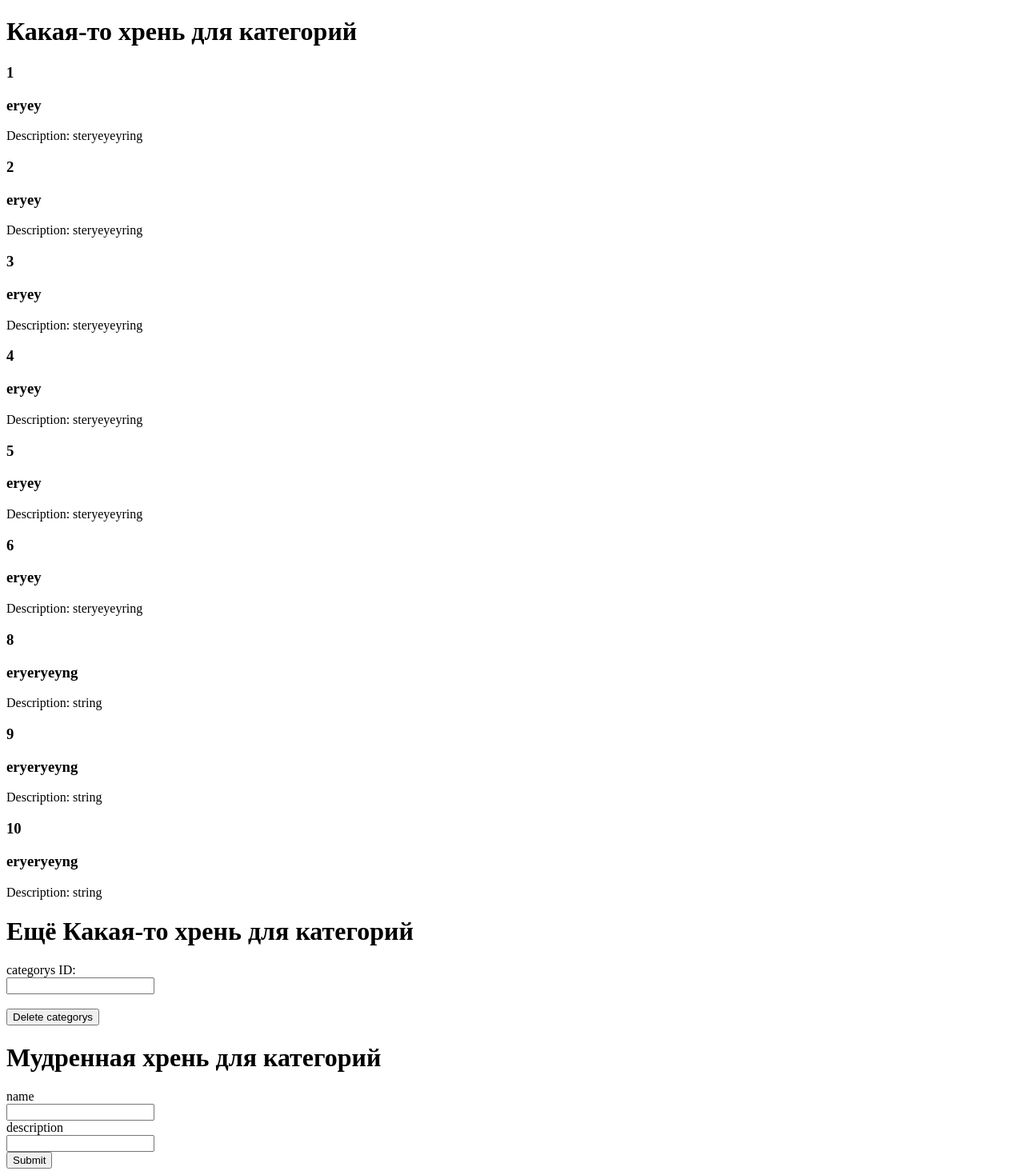
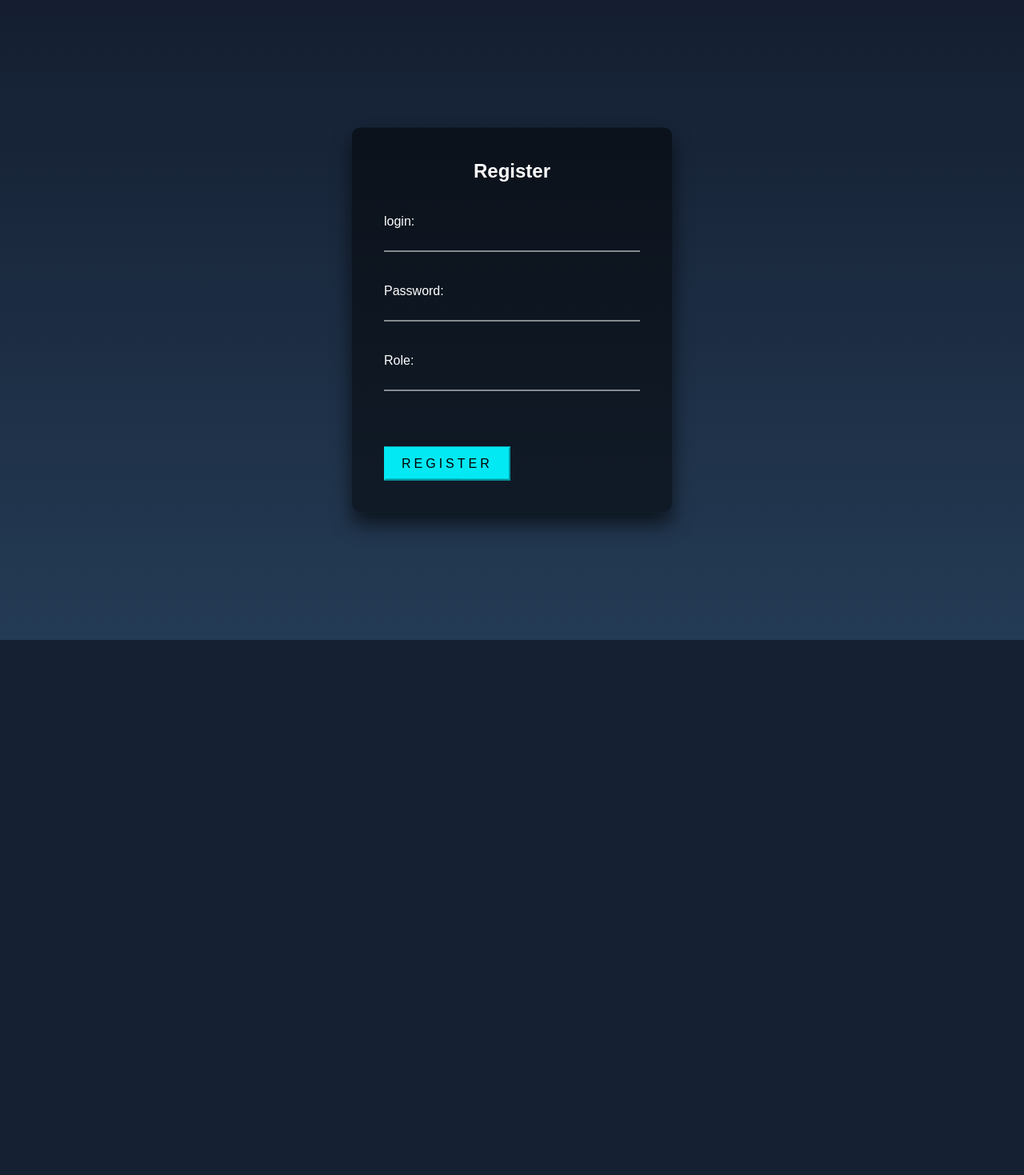
Before and after one commit to StichVickers/12345, a FastAPI app: page / in a window 1280 px wide. Shown: the whole page at 80% size. After the commit the page ends 800 px from the top, so only its background shows below. Run offline with FastAPI, Linux system fonts and the light colour scheme; data comes from the database, SQL or seed files in the repository; both versions use the stored data as it was after the commit.

Commit message:
Add files via upload

```diff
--- a/timepad-back-master/main.py
+++ b/timepad-back-master/main.py
@@ -1,7 +1,8 @@
 from fastapi import FastAPI, Request
-from db import Session,engine,Base
+from db import engine,Base
 from fastapi.responses import HTMLResponse
 from fastapi.templating import Jinja2Templates
+from fastapi.staticfiles import StaticFiles
 from routes import categorys as category_routes
 from routes import user as user_routes
 from fastapi.middleware.cors import CORSMiddleware
@@ -9,13 +10,14 @@ Base.metadata.create_all(bind=engine)
 
 app = FastAPI()
 templates = Jinja2Templates(directory="templates")
-@app.get("/", response_class=HTMLResponse)
+app.mount("/static", StaticFiles(directory="static"), name="static")
+@app.get("/main", response_class=HTMLResponse)
 async def get_home(request: Request):
     return templates.TemplateResponse("register.html", {"request": request})
 @app.get("/login", response_class=HTMLResponse)
 async def get_home(request: Request):
     return templates.TemplateResponse("login.html", {"request": request})
-@app.get("/reg", response_class=HTMLResponse)
+@app.get("/", response_class=HTMLResponse)
 async def get_home(request: Request):
     return templates.TemplateResponse("reg.html", {"request": request})
 origins = [
--- /dev/null
+++ b/timepad-back-master/static/reg.css
@@ -0,0 +1,169 @@
+html {
+    height: 100%;
+  }
+  body {
+    margin:0;
+    padding:0;
+    font-family: sans-serif;
+    background: linear-gradient(#141e30, #243b55);
+  }
+
+  .login-box {
+    position: absolute;
+    top: 50%;
+    left: 50%;
+    width: 400px;
+    padding: 40px;
+    transform: translate(-50%, -50%);
+    background: rgba(0,0,0,.5);
+    box-sizing: border-box;
+    box-shadow: 0 15px 25px rgba(0,0,0,.6);
+    border-radius: 10px;
+  }
+
+  .login-box h2 {
+    margin: 0 0 30px;
+    padding: 0;
+    color: #fff;
+    text-align: center;
+  }
+
+  .login-box .user-box {
+    position: relative;
+  }
+
+  .login-box .user-box input {
+    width: 100%;
+    padding: 10px 0;
+    font-size: 16px;
+    color: #fff;
+    margin-bottom: 30px;
+    border: none;
+    border-bottom: 1px solid #fff;
+    outline: none;
+    background: transparent;
+  }
+  .login-box .user-box label {
+    position: absolute;
+    top:0;
+    left: 0;
+    padding: 10px 0;
+    font-size: 16px;
+    color: #fff;
+    pointer-events: none;
+    transition: .5s;
+  }
+
+  .login-box .user-box input:focus ~ label,
+  .login-box .user-box input:valid ~ label {
+    top: -20px;
+    left: 0;
+    color: #03e9f4;
+    font-size: 12px;
+  }
+
+  .login-box form button {
+    position: relative;
+    display: inline-block;
+    background-color: #03e9f4;
+    border-color: #03e9f4;
+    padding: 10px 20px;
+    color: #000000;
+    font-size: 16px;
+    text-decoration: none;
+    text-transform: uppercase;
+    overflow: hidden;
+    transition: .5s;
+    margin-top: 40px;
+    letter-spacing: 4px
+  }
+
+  .login-box button:hover {
+    background: #03e9f4;
+    color: #000000;
+    border-radius: 5px;
+    box-shadow: 0 0 5px #03e9f4,
+                0 0 25px #03e9f4,
+                0 0 50px #03e9f4,
+                0 0 100px #03e9f4;
+  }
+
+  .login-box button span {
+    position: absolute;
+    display: block;
+  }
+
+  .login-box button span:nth-child(1) {
+    top: 0;
+    left: -100%;
+    width: 100%;
+    height: 2px;
+    background: linear-gradient(90deg, transparent, #03e9f4);
+    animation: btn-anim1 1s linear infinite;
+  }
+
+  @keyframes btn-anim1 {
+    0% {
+      left: -100%;
+    }
+    50%,100% {
+      left: 100%;
+    }
+  }
+
+  .login-box button span:nth-child(2) {
+    top: -100%;
+    right: 0;
+    width: 2px;
+    height: 100%;
+    background: linear-gradient(180deg, transparent, #03e9f4);
+    animation: btn-anim2 1s linear infinite;
+    animation-delay: .25s
+  }
+
+  @keyframes btn-anim2 {
+    0% {
+      top: -100%;
+    }
+    50%,100% {
+      top: 100%;
+    }
+  }
+
+  .login-box button span:nth-child(3) {
+    bottom: 0;
+    right: -100%;
+    width: 100%;
+    height: 2px;
+    background: linear-gradient(270deg, transparent, #03e9f4);
+    animation: btn-anim3 1s linear infinite;
+    animation-delay: .5s
+  }
+
+  @keyframes btn-anim3 {
+    0% {
+      right: -100%;
+    }
+    50%,100% {
+      right: 100%;
+    }
+  }
+
+  .login-box button span:nth-child(4) {
+    bottom: -100%;
+    left: 0;
+    width: 2px;
+    height: 100%;
+    background: linear-gradient(360deg, transparent, #03e9f4);
+    animation: btn-anim4 1s linear infinite;
+    animation-delay: .75s
+  }
+
+  @keyframes btn-anim4 {
+    0% {
+      bottom: -100%;
+    }
+    50%,100% {
+      bottom: 100%;
+    }
+  }
--- a/timepad-back-master/templates/reg.html
+++ b/timepad-back-master/templates/reg.html
@@ -4,7 +4,7 @@
     <meta charset="UTF-8">
     <meta name="viewport" content="width=device-width, initial-scale=1.0">
     <title>User Registration</title>
-    <link rel="stylesheet" href="reg.css">
+    <link href="{{ url_for('static', path='/reg.css') }}" rel="stylesheet">
 </head>
 <body>
     <div class="login-box">
--- a/timepad-back-master/templates/register.html
+++ b/timepad-back-master/templates/register.html
@@ -4,11 +4,12 @@
     <meta charset="UTF-8">
     <meta name="viewport" content="width=device-width, initial-scale=1.0">
     <title>Какая-то хрень для категорий</title>
+    <link href="{{ url_for('static', path='/register.css') }}" rel="stylesheet">
 </head>
 <body>
     <h1>Какая-то хрень для категорий</h1>
 
-    <div id="categoryList">
+    <div id="categoryBox">
 
     </div>
 
@@ -33,7 +34,7 @@
                         categorysHTML += "</div>";
                     });
 
-                    document.getElementById("categoryList").innerHTML = categorysHTML;
+                    document.getElementById("categoryBox").innerHTML = categorysHTML;
                 }
             };
 
@@ -46,13 +47,13 @@
         };
     </script>
     <h1>Ещё Какая-то хрень для категорий</h1>
-
+<div class="delete-box">
     <form id="deleteForm">
         <label for="categorysId">categorys ID:</label><br>
         <input type="number" id="categorysId" name="categorysId"><br><br>
         <button type="submit">Delete categorys</button>
     </form>
-
+</div>
     <div id="responseMessage"></div>
 
     <script>
```
Also changed, not shown: timepad-back-master/static/login.css (added, +169 -0 lines), timepad-back-master/templates/login.html (+4 -5 lines), timepad-back-master/db.sqlite3, timepad-back-master/static/register.css (added).
